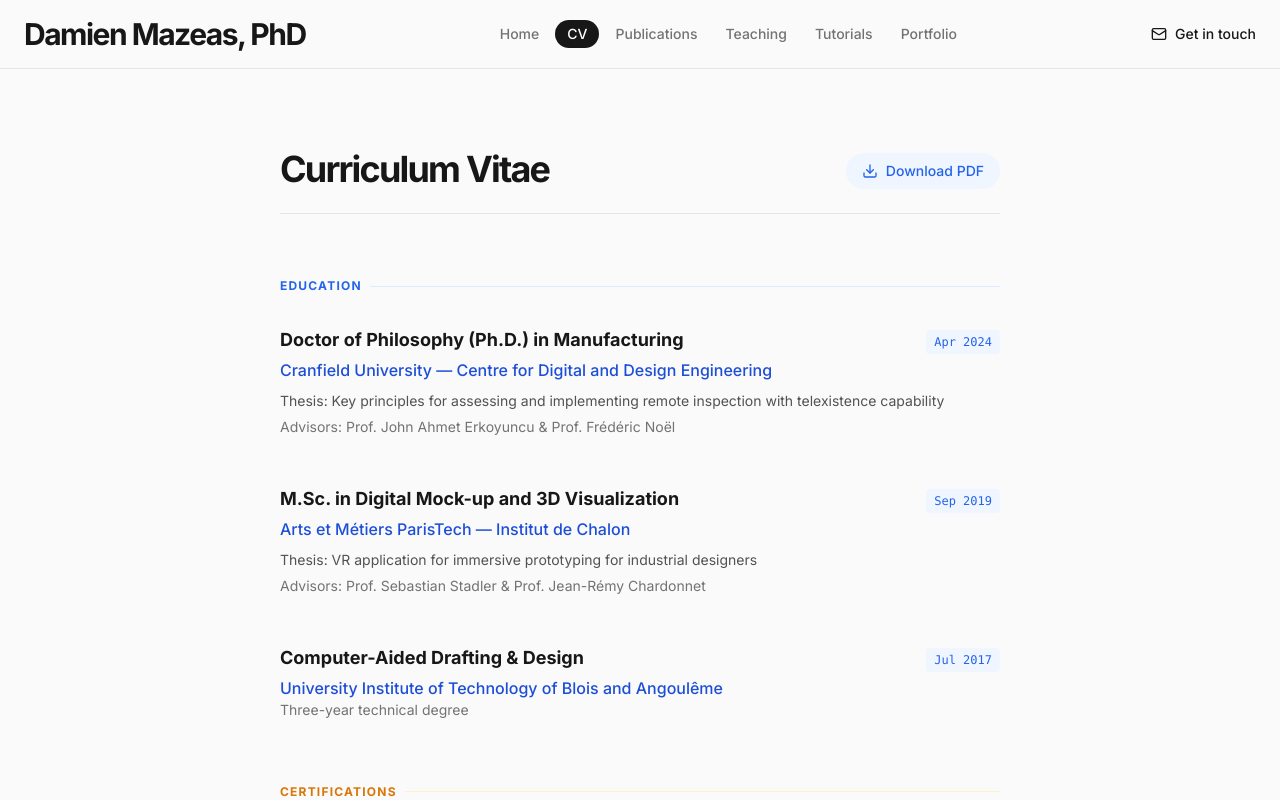
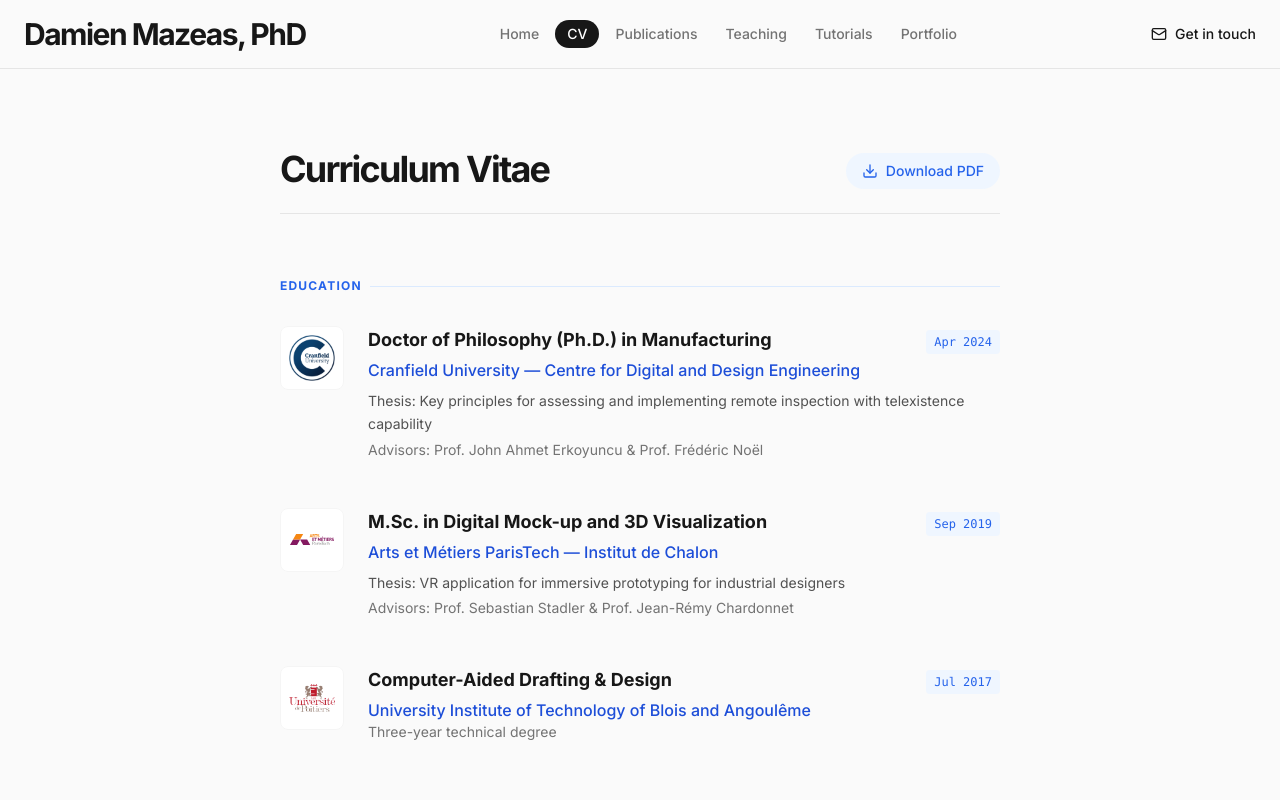
Before and after one commit to mazeasdamien/My-portfolio, a React (Vite) app: page / in a window 1280 px wide. Both pictures are taken after a click on the button "CV". Shown: the top 800 px of the page. Built offline with nearby package versions, Linux system fonts and the light colour scheme.

Commit message:
Update hero image to color, add logos to CV, and colorize publications

```diff
--- a/pages/Home.tsx
+++ b/pages/Home.tsx
@@ -56,7 +56,11 @@ const Home: React.FC<HomeProps> = ({ filter, isLoading }) => {
           </h2>
 
           <div className="space-y-12">
-            <div className="group">
+            <div className="group flex gap-4 sm:gap-6">
+              <div className="flex-shrink-0 w-12 h-12 sm:w-16 sm:h-16 p-1 sm:p-2 bg-white border border-neutral-100 rounded-lg flex items-center justify-center">
+                 <img src="images/logos/cranfield.webp" alt="Cranfield University" className="max-w-full max-h-full object-contain" />
+              </div>
+              <div className="flex-grow">
                 <div className="flex flex-col sm:flex-row justify-between sm:items-baseline mb-1">
                   <h3 className="text-lg font-bold text-neutral-900">Doctor of Philosophy (Ph.D.) in Manufacturing</h3>
                   <span className="text-xs font-mono font-medium text-blue-600 bg-blue-50 px-2 py-1 rounded mt-1 sm:mt-0">Apr 2024</span>
@@ -65,9 +69,14 @@ const Home: React.FC<HomeProps> = ({ filter, isLoading }) => {
                 <p className="text-neutral-600 text-sm leading-relaxed mb-1">Thesis: Key principles for assessing and implementing remote inspection with telexistence capability</p>
                 <p className="text-neutral-500 text-sm">Advisors: Prof. John Ahmet Erkoyuncu & Prof. Frédéric Noël</p>
               </div>
+            </div>
 
             {/* Arts et Metiers */}
-            <div className="group">
+            <div className="group flex gap-4 sm:gap-6">
+              <div className="flex-shrink-0 w-12 h-12 sm:w-16 sm:h-16 p-1 sm:p-2 bg-white border border-neutral-100 rounded-lg flex items-center justify-center">
+                 <img src="images/logos/artsetmetiers.svg" alt="Arts et Métiers" className="max-w-full max-h-full object-contain" />
+              </div>
+              <div className="flex-grow">
                 <div className="flex flex-col sm:flex-row justify-between sm:items-baseline mb-1">
                   <h3 className="text-lg font-bold text-neutral-900">M.Sc. in Digital Mock-up and 3D Visualization</h3>
                   <span className="text-xs font-mono font-medium text-blue-600 bg-blue-50 px-2 py-1 rounded mt-1 sm:mt-0">Sep 2019</span>
@@ -76,15 +85,21 @@ const Home: React.FC<HomeProps> = ({ filter, isLoading }) => {
                 <p className="text-neutral-600 text-sm leading-relaxed mb-1">Thesis: VR application for immersive prototyping for industrial designers</p>
                 <p className="text-neutral-500 text-sm">Advisors: Prof. Sebastian Stadler & Prof. Jean-Rémy Chardonnet</p>
               </div>
+            </div>
 
              {/* Bachelor */}
-             <div className="group">
+             <div className="group flex gap-4 sm:gap-6">
+              <div className="flex-shrink-0 w-12 h-12 sm:w-16 sm:h-16 p-1 sm:p-2 bg-white border border-neutral-100 rounded-lg flex items-center justify-center">
+                 <img src="images/logos/poitiers.webp" alt="University of Poitiers" className="max-w-full max-h-full object-contain" />
+              </div>
+              <div className="flex-grow">
                 <div className="flex flex-col sm:flex-row justify-between sm:items-baseline mb-1">
                   <h3 className="text-lg font-bold text-neutral-900">Computer-Aided Drafting & Design</h3>
                   <span className="text-xs font-mono font-medium text-blue-600 bg-blue-50 px-2 py-1 rounded mt-1 sm:mt-0">Jul 2017</span>
                 </div>
                 <div className="text-blue-700 font-medium">University Institute of Technology of Blois and Angoulême</div>
                 <p className="text-neutral-500 text-sm">Three-year technical degree</p>
+              </div>
             </div>
           </div>
         </section>
@@ -95,12 +110,17 @@ const Home: React.FC<HomeProps> = ({ filter, isLoading }) => {
              Certifications
              <span className="h-px flex-grow bg-amber-100"></span>
            </h2>
-           <div>
+           <div className="group flex gap-4 sm:gap-6">
+              <div className="flex-shrink-0 w-12 h-12 sm:w-16 sm:h-16 p-1 sm:p-2 bg-white border border-neutral-100 rounded-lg flex items-center justify-center">
+                 <img src="images/logos/fanuc.webp" alt="FANUC" className="max-w-full max-h-full object-contain" />
+              </div>
+              <div className="flex-grow">
                 <h3 className="text-base font-bold text-neutral-900 mb-1">FANUC Robotics Standard Teach Pendant Programming</h3>
                 <div className="flex items-center gap-2 text-sm">
                   <span className="text-neutral-600">R30iB+ Controller</span>
                   <span className="text-amber-300">•</span>
                   <span className="bg-amber-50 text-amber-700 px-2 py-0.5 rounded text-xs font-medium">Sep 2021</span>
+                </div>
               </div>
            </div>
         </section>
@@ -114,7 +134,11 @@ const Home: React.FC<HomeProps> = ({ filter, isLoading }) => {
           <div className="space-y-12">
 
             {/* BNBU */}
-            <div>
+            <div className="group flex gap-4 sm:gap-6">
+              <div className="flex-shrink-0 w-12 h-12 sm:w-16 sm:h-16 p-1 sm:p-2 bg-white border border-neutral-100 rounded-lg flex items-center justify-center">
+                 <img src="images/logos/bnbu.webp" alt="BNBU" className="max-w-full max-h-full object-contain" />
+              </div>
+              <div className="flex-grow">
                 <div className="flex flex-col sm:flex-row justify-between sm:items-baseline mb-1">
                   <h3 className="text-lg font-bold text-neutral-900">Lecturer in Computer Science and Technology</h3>
                   <span className="text-xs font-mono font-medium text-emerald-600 bg-emerald-50 px-2 py-1 rounded mt-1 sm:mt-0">Sep 2024 - Jun 2025</span>
@@ -127,9 +151,14 @@ const Home: React.FC<HomeProps> = ({ filter, isLoading }) => {
                   <li>Conducted research in virtual co-existence spaces.</li>
                 </ul>
               </div>
+            </div>
 
             {/* CNRS */}
-            <div>
+            <div className="group flex gap-4 sm:gap-6">
+               <div className="flex-shrink-0 w-12 h-12 sm:w-16 sm:h-16 p-1 sm:p-2 bg-white border border-neutral-100 rounded-lg flex items-center justify-center">
+                 <img src="images/logos/cnrs.png" alt="CNRS" className="max-w-full max-h-full object-contain" />
+               </div>
+               <div className="flex-grow">
                  <div className="flex flex-col sm:flex-row justify-between sm:items-baseline mb-1">
                   <h3 className="text-lg font-bold text-neutral-900">Research Associate</h3>
                   <span className="text-xs font-mono font-medium text-emerald-600 bg-emerald-50 px-2 py-1 rounded mt-1 sm:mt-0">Oct 2023 - Sep 2024</span>
@@ -140,9 +169,14 @@ const Home: React.FC<HomeProps> = ({ filter, isLoading }) => {
                   <li>Used and deployed eye tracking for Unity 3D frameworks.</li>
                 </ul>
               </div>
+            </div>
 
             {/* G-SCOP */}
-            <div>
+            <div className="group flex gap-4 sm:gap-6">
+               <div className="flex-shrink-0 w-12 h-12 sm:w-16 sm:h-16 p-1 sm:p-2 bg-white border border-neutral-100 rounded-lg flex items-center justify-center">
+                 <img src="images/logos/gscop.webp" alt="G-SCOP" className="max-w-full max-h-full object-contain" />
+               </div>
+               <div className="flex-grow">
                  <div className="flex flex-col sm:flex-row justify-between sm:items-baseline mb-1">
                   <h3 className="text-lg font-bold text-neutral-900">Visiting Researcher</h3>
                   <span className="text-xs font-mono font-medium text-emerald-600 bg-emerald-50 px-2 py-1 rounded mt-1 sm:mt-0">Oct 2022 - Mar 2023</span>
@@ -154,9 +188,14 @@ const Home: React.FC<HomeProps> = ({ filter, isLoading }) => {
                    <li>Operated, programmed, and remote-controlled Universal Robots collaborative robots.</li>
                 </ul>
               </div>
+            </div>
 
             {/* Safran */}
-            <div>
+            <div className="group flex gap-4 sm:gap-6">
+               <div className="flex-shrink-0 w-12 h-12 sm:w-16 sm:h-16 p-1 sm:p-2 bg-white border border-neutral-100 rounded-lg flex items-center justify-center">
+                 <img src="images/logos/safran.webp" alt="Safran" className="max-w-full max-h-full object-contain" />
+               </div>
+               <div className="flex-grow">
                  <div className="flex flex-col sm:flex-row justify-between sm:items-baseline mb-1">
                   <h3 className="text-lg font-bold text-neutral-900">Augmented Reality Engineer</h3>
                   <span className="text-xs font-mono font-medium text-emerald-600 bg-emerald-50 px-2 py-1 rounded mt-1 sm:mt-0">Mar 2020 - Aug 2020</span>
@@ -168,9 +207,14 @@ const Home: React.FC<HomeProps> = ({ filter, isLoading }) => {
                    <li>Supported implementation by providing on-site technical support and training.</li>
                 </ul>
               </div>
+            </div>
 
              {/* TUM */}
-            <div>
+            <div className="group flex gap-4 sm:gap-6">
+               <div className="flex-shrink-0 w-12 h-12 sm:w-16 sm:h-16 p-1 sm:p-2 bg-white border border-neutral-100 rounded-lg flex items-center justify-center">
+                 <img src="images/logos/tumcreate.webp" alt="TUMCREATE" className="max-w-full max-h-full object-contain" />
+               </div>
+               <div className="flex-grow">
                  <div className="flex flex-col sm:flex-row justify-between sm:items-baseline mb-1">
                   <h3 className="text-lg font-bold text-neutral-900">Research Assistant</h3>
                   <span className="text-xs font-mono font-medium text-emerald-600 bg-emerald-50 px-2 py-1 rounded mt-1 sm:mt-0">Feb 2019 - Aug 2019</span>
@@ -180,6 +224,7 @@ const Home: React.FC<HomeProps> = ({ filter, isLoading }) => {
                   <li>Part of the Design for Autonomous Mobility research team led by Dr. Henriette Cornet.</li>
                   <li>Conducted research on the use of VR for industrial designers and user preference in mobility.</li>
                 </ul>
+              </div>
             </div>
 
           </div>
@@ -205,7 +250,7 @@ const Home: React.FC<HomeProps> = ({ filter, isLoading }) => {
               </p>
             </div>
             <div className="order-1 lg:order-2 relative aspect-square w-80 mx-auto lg:mx-0 animate-fade-in-up opacity-0" style={{ animationDelay: '200ms' }}>
-                <img src="images/profil.webp" alt="Damien Mazeas" className="w-full h-full object-cover rounded-full grayscale hover:grayscale-0 transition-all duration-700 shadow-xl" />
+                <img src="images/profil.webp" alt="Damien Mazeas" className="w-full h-full object-cover rounded-full shadow-xl" />
             </div>
           </section>
 
@@ -220,9 +265,9 @@ const Home: React.FC<HomeProps> = ({ filter, isLoading }) => {
                    href: item.url,
                    target: "_blank",
                    rel: "noreferrer",
-                   className: "group flex flex-col sm:flex-row gap-4 p-6 bg-white border border-neutral-100 rounded-xl hover:border-neutral-300 hover:shadow-md hover:scale-[1.01] transition-all cursor-pointer block animate-fade-in-up opacity-0"
+                   className: "group flex flex-col sm:flex-row gap-4 p-6 bg-white border border-neutral-100 border-l-4 border-l-blue-500 rounded-xl hover:border-neutral-300 hover:border-l-blue-500 hover:shadow-md hover:scale-[1.01] transition-all cursor-pointer block animate-fade-in-up opacity-0"
                } : {
-                   className: "flex flex-col sm:flex-row gap-4 p-6 bg-white border border-neutral-100 rounded-xl animate-fade-in-up opacity-0"
+                   className: "flex flex-col sm:flex-row gap-4 p-6 bg-white border border-neutral-100 border-l-4 border-l-blue-500 rounded-xl animate-fade-in-up opacity-0"
                };
 
                // @ts-ignore
```
Lines whose indentation alone changed are shown as unchanged.
